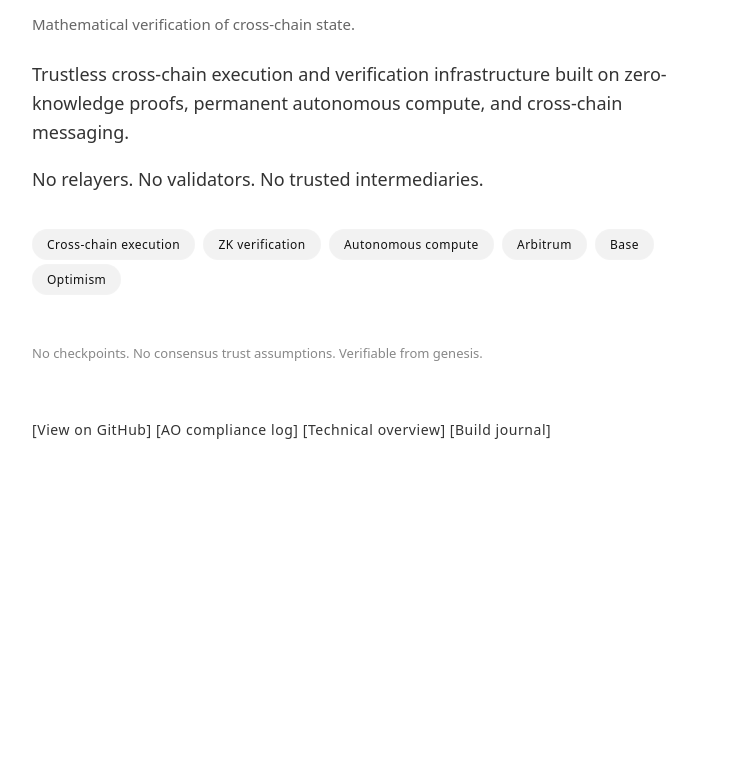
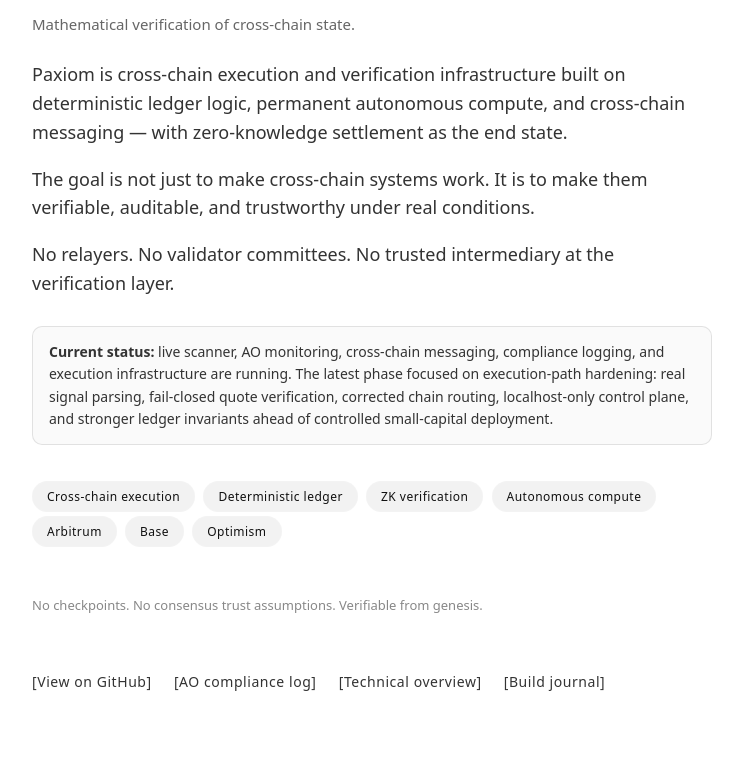
Before and after one commit to k-luecke/paxiom, a website: page index.html in a window 1280 px wide. Shown: the part 400-1164 px from the top of the page, without its empty margins (268-1011 px from the left). Before the commit the page ends 912 px from the top, so only its background shows below. Drawn offline with Linux system fonts and the light colour scheme.

Commit message:
Update index.html

```diff
--- a/index.html
+++ b/index.html
@@ -71,6 +71,16 @@
     color: var(--subtle);
     margin-bottom: 16px;
   }
+  .status {
+    margin: 28px 0 8px;
+    padding: 14px 16px;
+    border: 1px solid rgba(127,127,127,0.2);
+    border-radius: 10px;
+    font-size: 14px;
+    line-height: 1.6;
+    color: var(--subtle);
+    background: rgba(127,127,127,0.04);
+  }
   .tags {
     margin-top: 32px;
   }
@@ -93,6 +103,7 @@
   .github {
     display: inline-block;
     margin-top: 40px;
+    margin-right: 18px;
     font-size: 14px;
     color: var(--subtle);
     text-decoration: none;
@@ -122,41 +133,52 @@
   <polygon class="triangle" points="256,240 210,310 302,310" stroke="var(--stroke)" stroke-width="16" fill="none"/>
   <circle class="triangle dot" cx="256" cy="275" r="10" fill="var(--stroke)"/>
 </svg>
+
 <p class="eyebrow">A verification primitive for cross-chain systems</p>
-<p class="eyebrow">Paxiom = a verifiable cross-chain clearing and liquidity layer with deterministic execution and eventual zk settlement proofs</p>
+<p class="eyebrow">Verifiable cross-chain clearing, liquidity, and execution infrastructure with deterministic state transitions and eventual zk settlement proofs</p>
 
 <h1>PAXIOM</h1>
 <div class="tagline">Proof Over Trust</div>
 <p class="anchor">Mathematical verification of cross-chain state.</p>
+
 <p>
-Trustless cross-chain execution and verification infrastructure built on zero-knowledge proofs,
-permanent autonomous compute, and cross-chain messaging.
+Paxiom is cross-chain execution and verification infrastructure built on deterministic ledger logic,
+permanent autonomous compute, and cross-chain messaging — with zero-knowledge settlement as the end state.
 </p>
+
 <p>
-No relayers. No validators. No trusted intermediaries.
+The goal is not just to make cross-chain systems work. It is to make them verifiable, auditable,
+and trustworthy under real conditions.
 </p>
+
+<p>
+No relayers. No validator committees. No trusted intermediary at the verification layer.
+</p>
+
+<div class="status">
+  <strong>Current status:</strong> live scanner, AO monitoring, cross-chain messaging, compliance logging,
+  and execution infrastructure are running. The latest phase focused on execution-path hardening:
+  real signal parsing, fail-closed quote verification, corrected chain routing, localhost-only control plane,
+  and stronger ledger invariants ahead of controlled small-capital deployment.
+</div>
+
 <div class="tags">
   <span class="tag">Cross-chain execution</span>
+  <span class="tag">Deterministic ledger</span>
   <span class="tag">ZK verification</span>
   <span class="tag">Autonomous compute</span>
   <span class="tag">Arbitrum</span>
   <span class="tag">Base</span>
   <span class="tag">Optimism</span>
 </div>
+
 <p class="footnote">
 No checkpoints. No consensus trust assumptions. Verifiable from genesis.
 </p>
-<a class="github" href="https://github.com/k-luecke/paxiom" target="_blank">
-  [View on GitHub]
-</a>
-<a class="github" href="compliance.html" target="_blank">
-  [AO compliance log]
-</a>
-<a class="github" href="about.html">
-  [Technical overview]
-</a>
-<a class="github" href="journal.html">
-  [Build journal]
-</a>
+
+<a class="github" href="https://github.com/k-luecke/paxiom" target="_blank">[View on GitHub]</a>
+<a class="github" href="compliance.html" target="_blank">[AO compliance log]</a>
+<a class="github" href="about.html">[Technical overview]</a>
+<a class="github" href="journal.html">[Build journal]</a>
 </body>
 </html>
```
